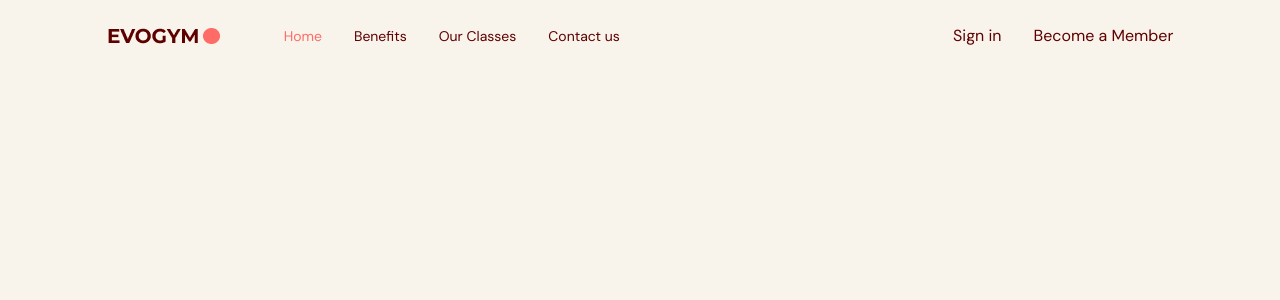
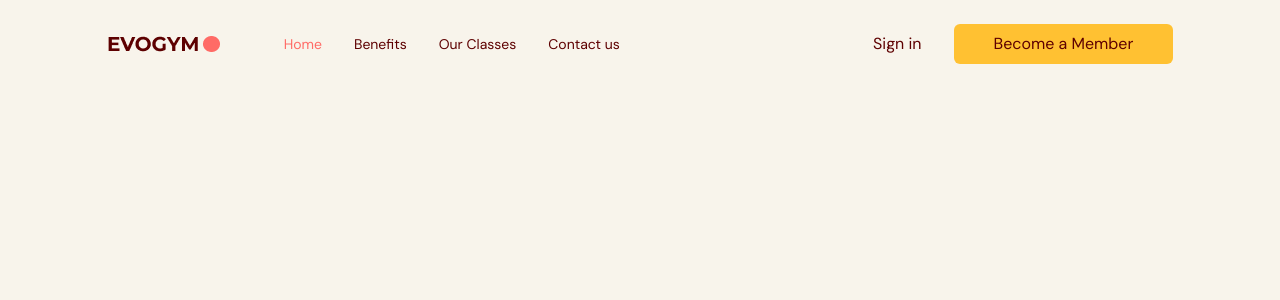
Before and after one commit to IlliaKinskyi/Gym, a React (Vite) app: page / in a window 1280 px wide. Shown: the top 300 px of the page. Built offline with nearby package versions, Linux system fonts and the light colour scheme.

Commit message:
add mobile menu modal and bacground for navbar if scrollY

```diff
--- a/src/App.tsx
+++ b/src/App.tsx
@@ -1,15 +1,32 @@
 import Navbar from "@/scenes/navbar";
-import { useState } from "react";
+import { useEffect, useState } from "react";
 import { SelectedPage } from "./shared/types";
 
 function App() {
   const [selectedPage, setSelectedPage] = useState<SelectedPage>(
     SelectedPage.Home
   );
+  const [isTopOfPage, setIsTopOfPage] = useState<boolean>(true);
+
+  useEffect(() => {
+    const handleScroll = () => {
+      if (window.scrollY === 0) {
+        setIsTopOfPage(true);
+        setSelectedPage(SelectedPage.Home);
+      }
+      if (window.scrollY !== 0) setIsTopOfPage(false);
+    };
+    window.addEventListener("scroll", handleScroll);
+    return () => window.removeEventListener("scroll", handleScroll);
+  }, []);
 
   return (
     <div className="app bg-gray-20">
-      <Navbar selectedPage={selectedPage} setSelectedPage={setSelectedPage} />
+      <Navbar
+        isTopOfPage={isTopOfPage}
+        selectedPage={selectedPage}
+        setSelectedPage={setSelectedPage}
+      />
     </div>
   );
 }
--- a/src/scenes/navbar/index.tsx
+++ b/src/scenes/navbar/index.tsx
@@ -4,20 +4,25 @@ import Logo from "@/assets/Logo.png";
 import Link from "./Link";
 import { SelectedPage } from "@/shared/types";
 import useMediaQuery from "@/hooks/useMediaQuery";
+import ActionButton from "@/shared/ActionButton";
 
 type Props = {
+  isTopOfPage: boolean;
   selectedPage: SelectedPage;
   setSelectedPage: (value: SelectedPage) => void;
 };
 
-const Navbar = ({ selectedPage, setSelectedPage }: Props) => {
+const Navbar = ({ isTopOfPage, selectedPage, setSelectedPage }: Props) => {
   const flexBetween = "flex items-center justify-between";
   const [isMenuToggled, setIsMenuToggled] = useState<boolean>(false);
   const isAboveMediumScreens = useMediaQuery("(min-width: 1060px)");
+  const navbarBackground = isTopOfPage ? "" : "bg-primary-100 drop-shadow";
 
   return (
     <nav>
-      <div className={`${flexBetween} fixed top-0 z-30 w-full py-6`}>
+      <div
+        className={`${navbarBackground} ${flexBetween} fixed top-0 z-30 w-full py-6`}
+      >
         <div className={`${flexBetween} mx-auto w-5/6`}>
           <div className={`${flexBetween} w-full gap-16`}>
             {/* LEFT SIDE */}
@@ -50,7 +55,9 @@ const Navbar = ({ selectedPage, setSelectedPage }: Props) => {
                 </div>
                 <div className={`${flexBetween} gap-8`}>
                   <p>Sign in</p>
-                  <button>Become a Member</button>
+                  <ActionButton setSelectedPage={setSelectedPage}>
+                    Become a Member
+                  </ActionButton>
                 </div>
               </div>
             ) : (
@@ -66,6 +73,42 @@ const Navbar = ({ selectedPage, setSelectedPage }: Props) => {
           </div>
         </div>
       </div>
+
+      {/* MOBILE MENU MODAL */}
+      {!isAboveMediumScreens && isMenuToggled && (
+        <div className="fixed right-0 bottom-0 z-40 h-full w-[300px] bg-primary-100 drop-shadow-xl">
+          {/* CLOSE ICON */}
+          <div className="flex justify-end p-12">
+            <button onClick={() => setIsMenuToggled(!isMenuToggled)}>
+              <XMarkIcon className="h-6 w-6 text-gray-400" />
+            </button>
+          </div>
+
+          {/* MENU ITEMS */}
+          <div className="ml-[33%] flex flex-col gap-10 text-2xl">
+            <Link
+              page="Home"
+              selectedPage={selectedPage}
+              setSelectedPage={setSelectedPage}
+            />
+            <Link
+              page="Benefits"
+              selectedPage={selectedPage}
+              setSelectedPage={setSelectedPage}
+            />
+            <Link
+              page="Our Classes"
+              selectedPage={selectedPage}
+              setSelectedPage={setSelectedPage}
+            />
+            <Link
+              page="Contact us"
+              selectedPage={selectedPage}
+              setSelectedPage={setSelectedPage}
+            />
+          </div>
+        </div>
+      )}
     </nav>
   );
 };
--- /dev/null
+++ b/src/shared/ActionButton.tsx
@@ -0,0 +1,22 @@
+import React from "react";
+import AnchorLink from "react-anchor-link-smooth-scroll";
+import { SelectedPage } from "./types";
+
+type Props = {
+  children: React.ReactNode;
+  setSelectedPage: (value: SelectedPage) => void;
+};
+
+const ActionButton = ({ children, setSelectedPage }: Props) => {
+  return (
+    <AnchorLink
+      className="rounded-md bg-secondary-500 px-10 py-2 hover:bg-primary-500 hover:text-white"
+      onClick={() => setSelectedPage(SelectedPage.ContactUs)}
+      href={`#${SelectedPage.ContactUs}`}
+    >
+      {children}
+    </AnchorLink>
+  );
+};
+
+export default ActionButton;
```
